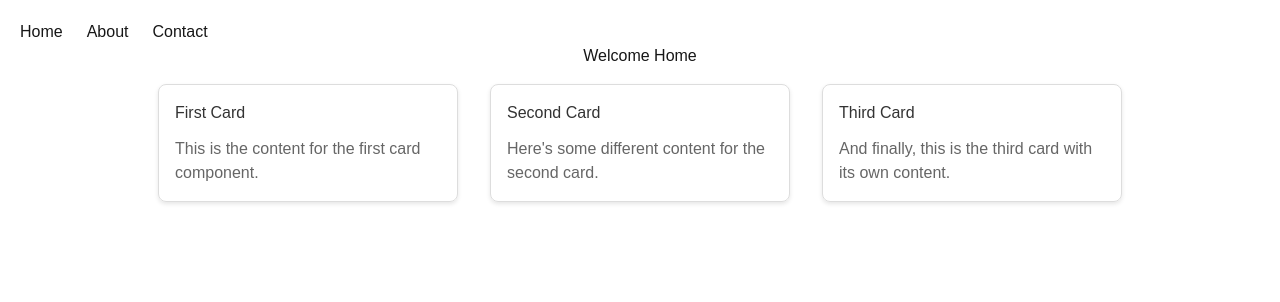
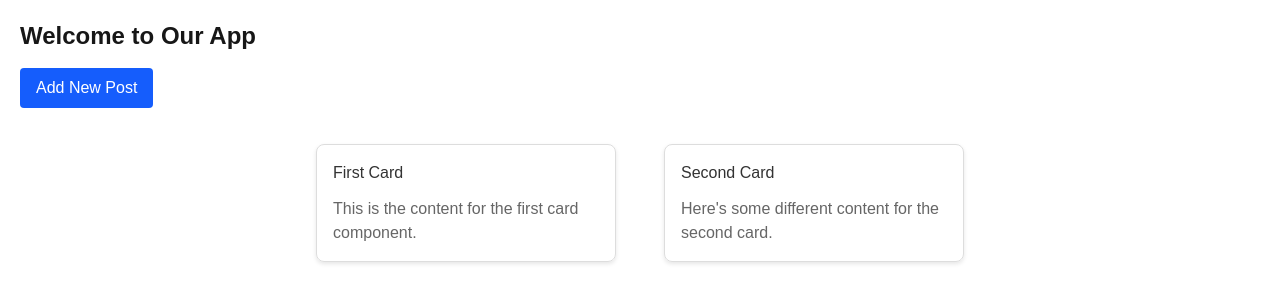
Before and after one commit to ron199807/alx-project-0x02-setup, a Next.js app in the folder alx-project-0x02/: page /home in a window 1280 px wide. Shown: the top 302 px of the page. Built offline with nearby package versions, Linux system fonts and the light colour scheme.

Commit message:
mplemented a Modal Component

```diff
--- /dev/null
+++ b/alx-project-0x02/components/common/PostModal.tsx
@@ -0,0 +1,71 @@
+import React, { useState } from 'react';
+
+interface PostModalProps {
+  isOpen: boolean;
+  onClose: () => void;
+  onSubmit: (title: string, content: string) => void;
+}
+
+const PostModal: React.FC<PostModalProps> = ({ isOpen, onClose, onSubmit }) => {
+  const [title, setTitle] = useState('');
+  const [content, setContent] = useState('');
+
+  const handleSubmit = (e: React.FormEvent) => {
+    e.preventDefault();
+    onSubmit(title, content);
+    setTitle('');
+    setContent('');
+    onClose();
+  };
+
+  if (!isOpen) return null;
+
+  return (
+    <div className="fixed inset-0 bg-black bg-opacity-50 flex justify-center items-center z-50">
+      <div className="bg-white p-5 rounded-lg w-full max-w-md relative">
+        <button
+          className="absolute top-2 right-2 text-2xl bg-transparent border-none cursor-pointer text-gray-900 hover:bg-gray-200"
+          onClick={onClose}
+        >
+          ×
+        </button>
+        <h2 className="text-xl font-bold mb-4 text-gray-900">Create New Post</h2>
+        <form onSubmit={handleSubmit}>
+          <div className="mb-4">
+            <label htmlFor="title" className="block mb-1 text-gray-900">
+              Title
+            </label>
+            <input
+              id="title"
+              type="text"
+              value={title}
+              onChange={(e) => setTitle(e.target.value)}
+              className="w-full p-2 border border-gray-300 rounded text-gray-900"
+              required
+            />
+          </div>
+          <div className="mb-4">
+            <label htmlFor="content" className="block mb-1 text-gray-900">
+              Content
+            </label>
+            <textarea
+              id="content"
+              value={content}
+              onChange={(e) => setContent(e.target.value)}
+              className="w-full p-2 border border-gray-300 rounded min-h-[100px] text-gray-900"
+              required
+            />
+          </div>
+          <button
+            type="submit"
+            className="bg-blue-600 text-white py-2 px-4 rounded hover:bg-blue-700 transition-colors"
+          >
+            Submit
+          </button>
+        </form>
+      </div>
+    </div>
+  );
+};
+
+export default PostModal;
--- a/alx-project-0x02/interfaces/index.ts
+++ b/alx-project-0x02/interfaces/index.ts
@@ -6,3 +6,8 @@ export interface CardProps {
   title: string;
   content: string;
 }
+
+export interface Post {
+  title: string;
+  content: string;
+}
--- a/alx-project-0x02/pages/home.tsx
+++ b/alx-project-0x02/pages/home.tsx
@@ -1,36 +1,47 @@
-import React from 'react';
-import { Header } from "@/components/layout/Header";
-import Card from '@/components/common/Card';
+// pages/home.tsx
+import React, { useState } from 'react';
+import Card from '../components/common/Card';
+import PostModal from '../components/common/PostModal';
+
+interface Post {
+  title: string;
+  content: string;
+}
 
 const HomePage: React.FC = () => {
+  const [isModalOpen, setIsModalOpen] = useState(false);
+  const [posts, setPosts] = useState<Post[]>([
+    { title: 'First Card', content: 'This is the content for the first card component.' },
+    { title: 'Second Card', content: 'Here\'s some different content for the second card.' }
+  ]);
+
+  const handleAddPost = (title: string, content: string) => {
+    setPosts([...posts, { title, content }]);
+  };
+
   return (
-    <div className="home-container">
-        <Header />
-      <h1 className='text-center'>Welcome Home</h1>
-      <div className="cards-container">
-        <Card
-          title="First Card"
-          content="This is the content for the first card component."
-        />
-        <Card
-          title="Second Card"
-          content="Here's some different content for the second card."
-        />
-        <Card
-          title="Third Card"
-          content="And finally, this is the third card with its own content."
-        />
+    <div className="p-5">
+      <h1 className="text-2xl font-bold mb-4">Welcome to Our App</h1>
+      <button
+        className="bg-blue-600 text-white py-2 px-4 rounded hover:bg-blue-700 transition-colors mb-5"
+        onClick={() => setIsModalOpen(true)}
+      >
+        Add New Post
+      </button>
+      <div className="flex flex-wrap justify-center gap-4">
+        {posts.map((post, index) => (
+          <Card
+            key={index}
+            title={post.title}
+            content={post.content}
+          />
+        ))}
       </div>
-      <style jsx>{`
-        .home-container {
-          padding: 20px;
-        }
-        .cards-container {
-          display: flex;
-          flex-wrap: wrap;
-          justify-content: center;
-        }
-      `}</style>
+      <PostModal
+        isOpen={isModalOpen}
+        onClose={() => setIsModalOpen(false)}
+        onSubmit={handleAddPost}
+      />
     </div>
   );
 };
```
